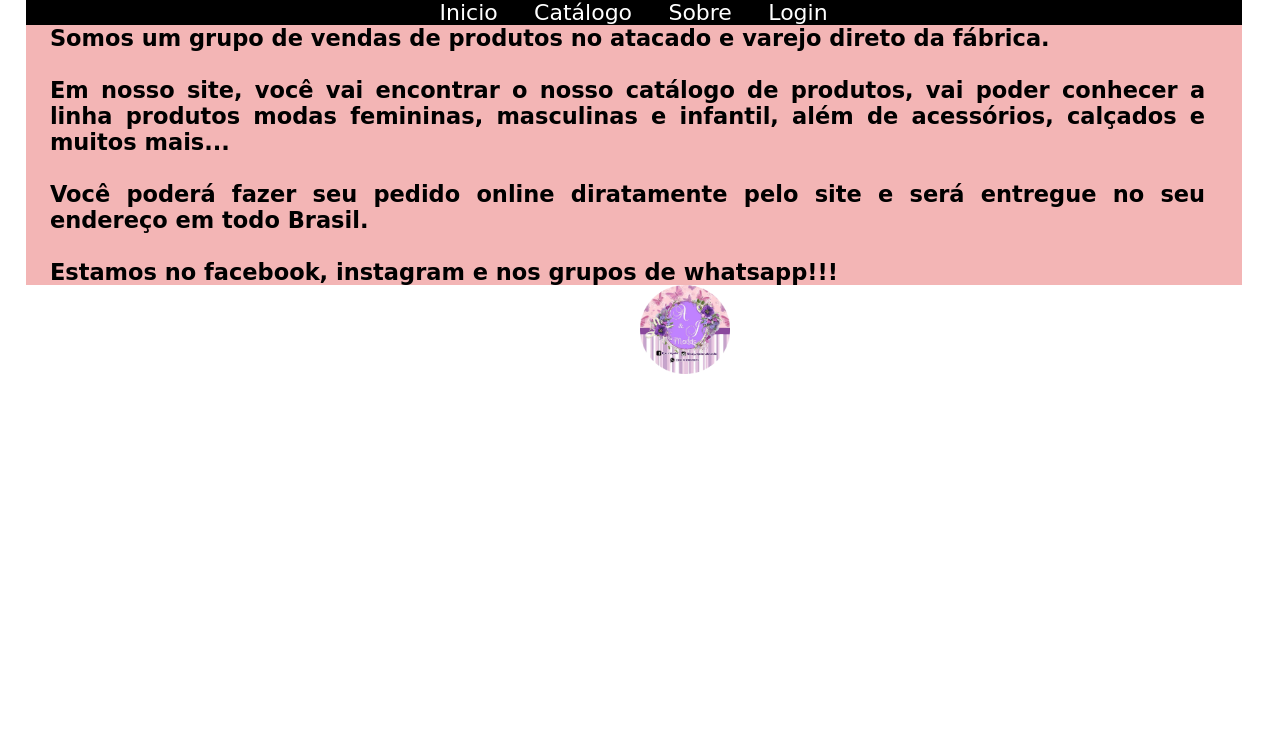
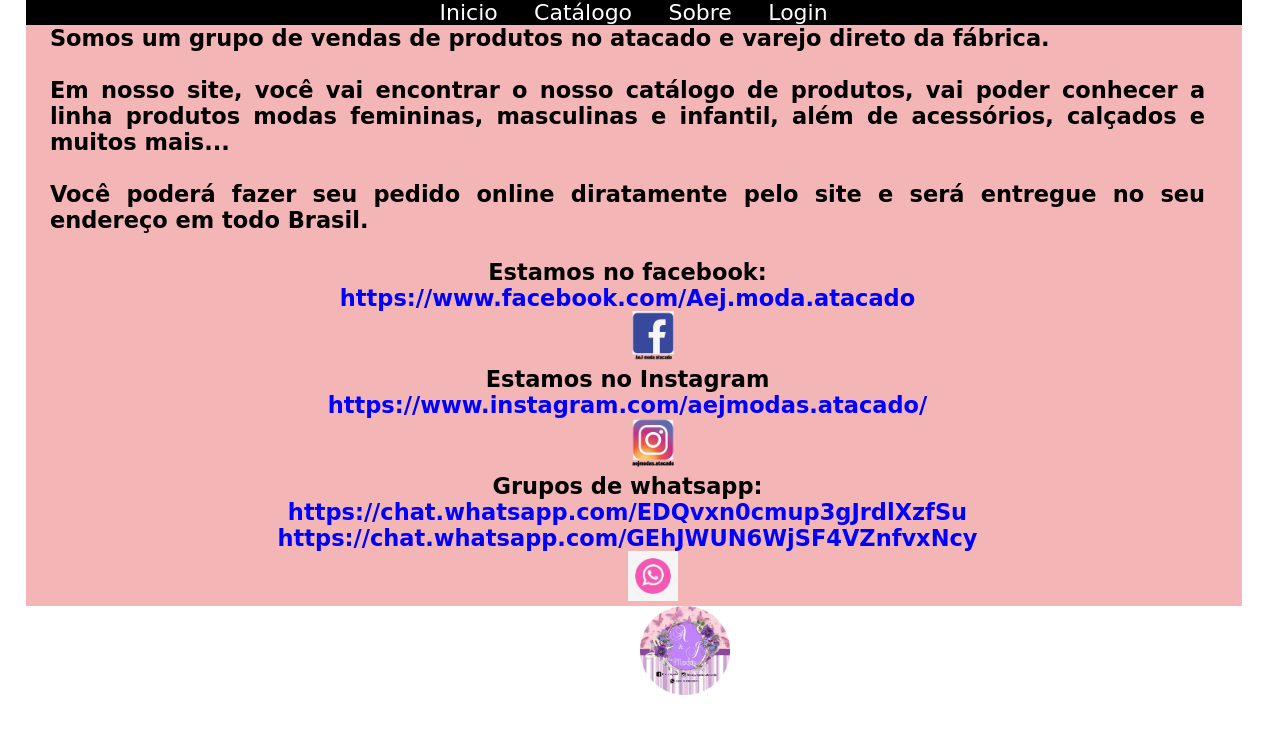
Before and after one commit to AdsonCoelho/pedidos_online, a PHP site: page /sobre.html in a window 1280 px wide. Shown: the top 734 px of the page. Run offline with PHP 8.4, Linux system fonts and the light colour scheme.

Commit message:
Inclusão do Slider no index,com inclusão de imagens e  melhorias no css do sobre

```diff
--- /dev/null
+++ b/BD/Create table usuarios.txt
@@ -0,0 +1,5 @@
+Create table usuarios (
+ID Int UNSIGNED ZEROFILL NOT NULL AUTO_INCREMENT,
+login Varchar(30),
+senha Varchar(40),
+Primary Key (ID)) ENGINE = MyISAM;
--- a/admin.html
+++ b/admin.html
@@ -36,7 +36,7 @@
 
       </main>
         <footer class="rodape">
-          <img class="img_rodape" src="rodape.png"></a>
+          <img class="img_rodape" src="imagens/rodape.png"></a>
         </footer>
       </body>
 </html>
--- a/login.php
+++ b/login.php
@@ -155,7 +155,7 @@ if($_SERVER["REQUEST_METHOD"] == "POST"){
 
 	 </main>.
      <footer class="rodape">
-		<img class="img_rodape" src="rodape.png"></a>
+		<img class="img_rodape" src="imagens/rodape.png"></a>
 	</footer>
 </body>
 
--- a/register.php
+++ b/register.php
@@ -131,5 +131,8 @@ if($_SERVER["REQUEST_METHOD"] == "POST"){
             <p>Já tem uma conta? <a href="login.php">Entre aqui</a>.</p>
         </form>
     </div>
+    <footer class="rodape">
+		<img class="img_rodape" src="imagens/rodape.png"></a>
+	</footer>
 </body>
 </html>
--- a/sobre.html
+++ b/sobre.html
@@ -22,21 +22,34 @@
 
 		<main class="conteudo">
 			<section class="">
+				<h1>Somos um grupo de vendas de produtos no atacado e varejo direto da fábrica.
+				<br><br>Em nosso site, você vai encontrar o nosso catálogo de produtos, vai poder conhecer
+				a linha produtos modas femininas, masculinas e infantil, além de acessórios,
+				calçados e muitos mais...
+				<br><br>Você poderá fazer seu pedido online diratamente pelo site
+				e será entregue no seu endereço em todo Brasil.
+				<br><br>
 
-				<h1>Somos um grupo de vendas de produtos no atacado e varejo direto da fábrica.
-					<br><br>Em nosso site, você vai encontrar o nosso catálogo de produtos, vai poder conhecer
-					a linha produtos modas femininas, masculinas e infantil, além de acessórios,
-					calçados e muitos mais...
-					<br><br>Você poderá fazer seu pedido online diratamente pelo site
-					e será entregue no seu endereço em todo Brasil.
-					<br><br>Estamos no facebook, instagram e nos grupos de whatsapp!!! </h1>
+				<div class="sobre">Estamos no facebook:</div>
+				<div class="sobresite">	https://www.facebook.com/Aej.moda.atacado </div>
+				<img class="img_sobre" src="imagens/face.webp"></a>
+
+				<div class="sobre"> Estamos no Instagram</div>
+				<div class="sobresite"> https://www.instagram.com/aejmodas.atacado/</div>
+				<img class="img_sobre" src="imagens/insta.webp"></a>
+
+				<div class="sobre"> Grupos de whatsapp:</div>
+				<div class="sobresite"> https://chat.whatsapp.com/EDQvxn0cmup3gJrdlXzfSu
+				<br> https://chat.whatsapp.com/GEhJWUN6WjSF4VZnfvxNcy </div>
+				<img class="img_sobre" src="imagens/whats.webp"></a>
+				</h1>
 			</section>
 	    </main>
 
 	</main>
 
 	<footer class="rodape">
-		<img class="img_rodape" src="rodape.png"></a>
+		<img class="img_rodape" src="imagens/rodape.png"></a>
 	</footer>
 
 </body>
--- a/style.css
+++ b/style.css
@@ -106,6 +106,19 @@
   height: 100%;
 }
 
+.mold{
+  position: relative;
+  left: 25%;
+  text-align: center;
+
+}
+.moldbt{
+  position: relative;
+  text-align: center;
+
+}
+
+
 /*Imagem global do rodapé*/
 .img_rodape{
   position:relative;
@@ -117,3 +130,19 @@
   width: 10%;
   height: 10%;
 }
+
+.sobre{
+  position: relative;
+  text-align: center;
+}
+.sobresite{
+  position: relative;
+  text-align: center;
+  font-size: 16;
+  color: blue;
+}
+.img_sobre{
+  position:relative;
+  width:50px;
+  left: 50%;
+}
```
Also changed, not shown: index.html (+39 -14 lines), leia-me.txt (+5 -3 lines), welcome.php (+4 -4 lines), imagens/f4.jpeg, imagens/f5.jpeg (added), imagens/face.webp (added), imagens/insta.webp (added), imagens/logo.png (renamed from logo.png), imagens/rodape.png (renamed from rodape.png), imagens/whats.webp (added).
